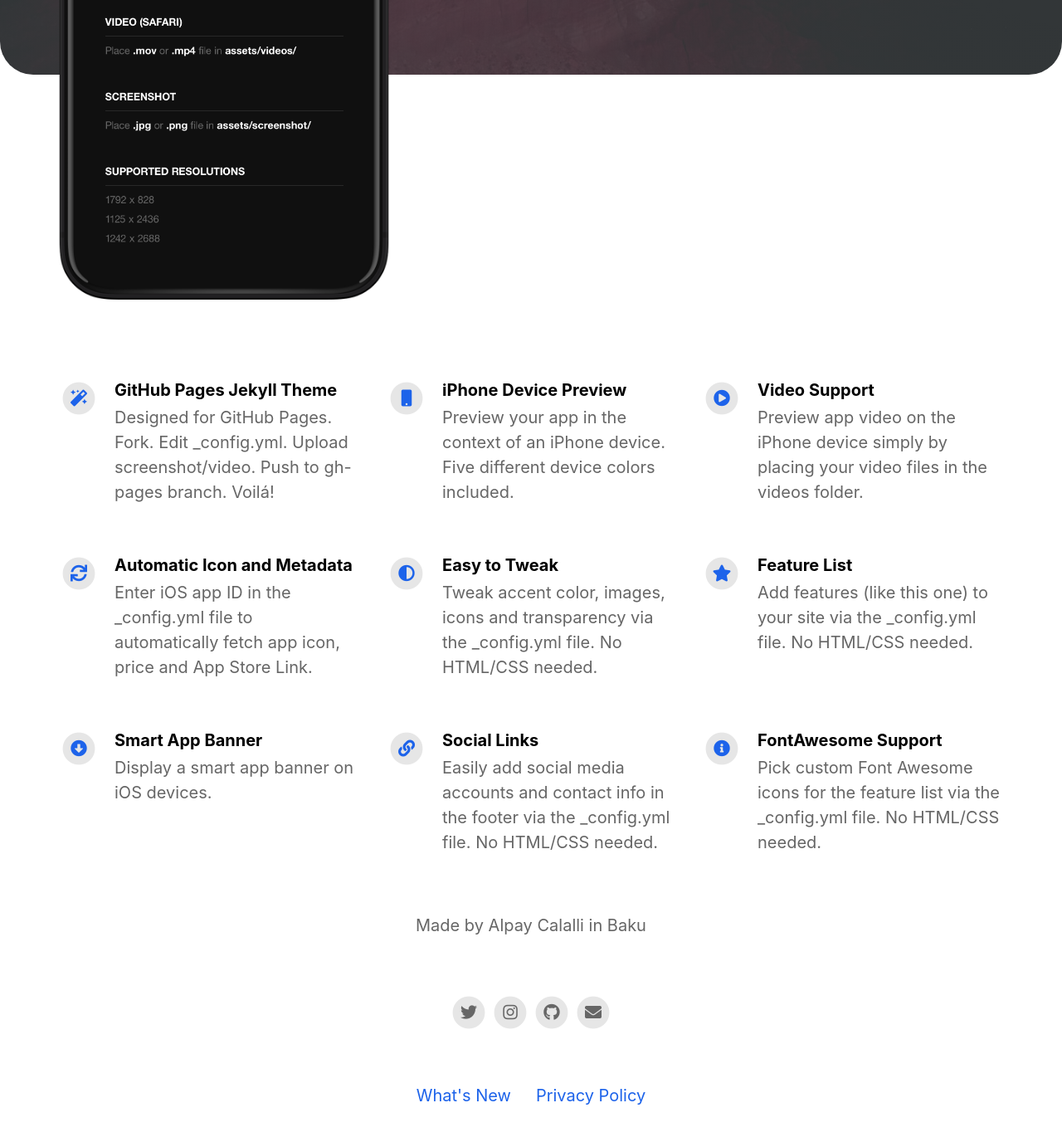
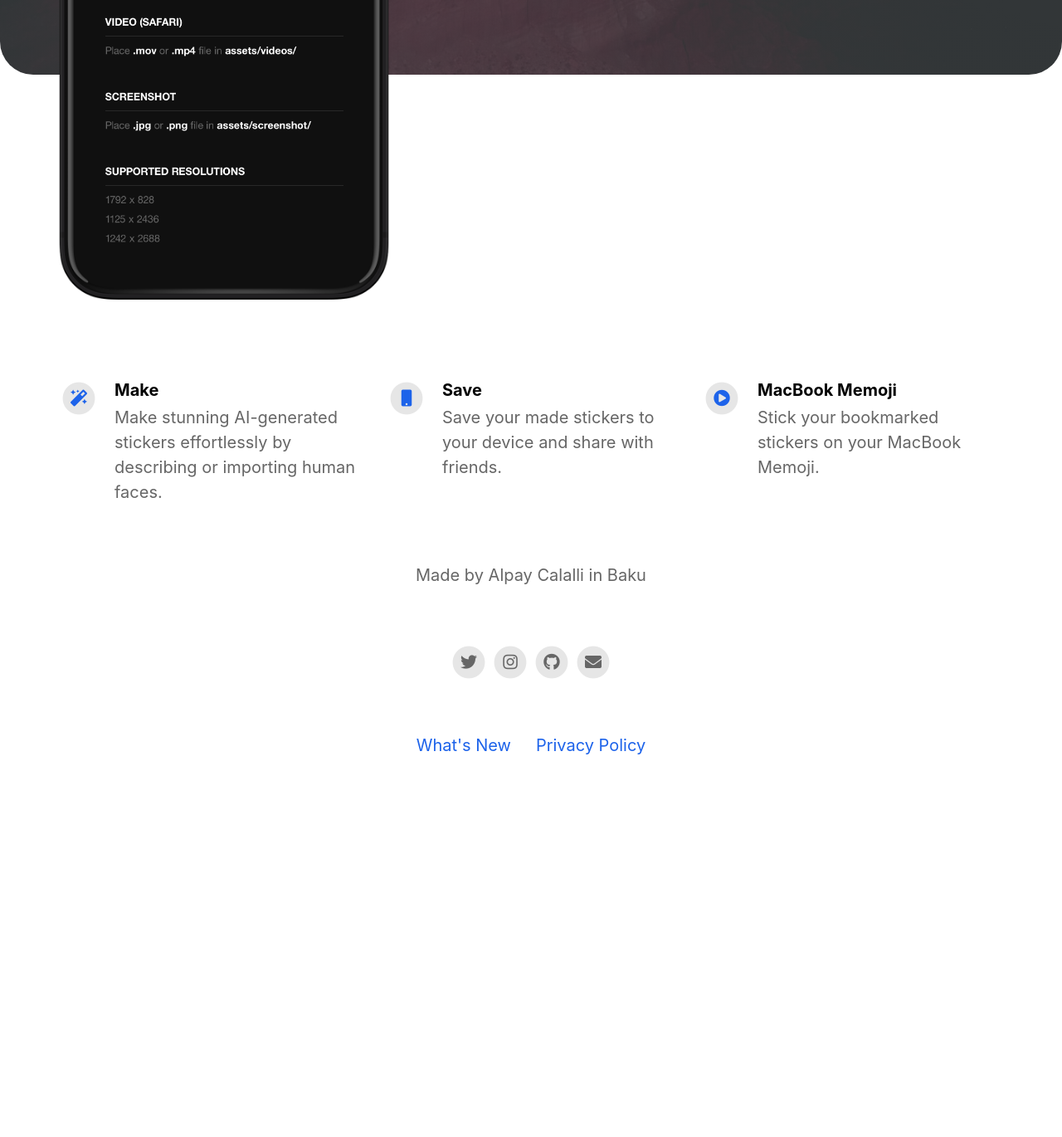
Before and after one commit to alpaycli/MemojiStickerLandingPage, a Jekyll site: the page built from index.html, in a window 1280 px wide and 1400 px high, scrolled down 624 px. Shown: the top 1370 px of the window at 83% size. Built offline with Jekyll 4.4.1, drawn with Linux system fonts in a browser that asks for light colours; nearby versions of some CDN libraries; after the commit the page ends 1602 px from its top, so only the background shows below that.

Commit message:
Update Feature List on _config.yml.

```diff
--- a/_config.yml
+++ b/_config.yml
@@ -36,45 +36,17 @@ mastodon_link                             :
 # Feature List                            Edit, add or remove features to be presented.
 features                                  :
 
-  - title                                 : GitHub Pages Jekyll Theme
-    description                           : Designed for GitHub Pages. Fork. Edit _config.yml. Upload screenshot/video. Push to gh-pages branch. Voilá!
+  - title                                 : Make
+    description                           : Make stunning AI-generated stickers effortlessly by describing or importing human faces.
     fontawesome_icon_name                 : magic
 
-  - title                                 : iPhone Device Preview
-    description                           : Preview your app in the context of an iPhone device. Five different device colors included.
+  - title                                 : Save
+    description                           : Save your made stickers to your device and share with friends.
     fontawesome_icon_name                 : mobile
 
-  - title                                 : Video Support
-    description                           : Preview app video on the iPhone device simply by placing your video files in the videos folder.
+  - title                                 : MacBook Memoji
+    description                           : Stick your bookmarked stickers on your MacBook Memoji.
     fontawesome_icon_name                 : play-circle
-
-  - title                                 : Automatic Icon and Metadata
-    description                           : Enter iOS app ID in the _config.yml file to automatically fetch app icon, price and App Store Link.
-    fontawesome_icon_name                 : sync
-
-  - title                                 : Easy to Tweak
-    description                           : Tweak accent color, images, icons and transparency via the _config.yml file. No HTML/CSS needed.
-    fontawesome_icon_name                 : adjust
-
-  - title                                 : Feature List
-    description                           : Add features (like this one) to your site via the _config.yml file. No HTML/CSS needed.
-    fontawesome_icon_name                 : star
-
-  - title                                 : Smart App Banner
-    description                           : Display a smart app banner on iOS devices.
-    fontawesome_icon_name                 : arrow-alt-circle-down
-
-  - title                                 : Social Links
-    description                           : Easily add social media accounts and contact info in the footer via the _config.yml file. No HTML/CSS needed.
-    fontawesome_icon_name                 : link
-
-  - title                                 : FontAwesome Support
-    description                           : Pick custom Font Awesome icons for the feature list via the _config.yml file. No HTML/CSS needed.
-    fontawesome_icon_name                 : info-circle
-
-  - title                                 : # New Feature Title
-    description                           : # New Feature Description
-    fontawesome_icon_name                 : # Enter Font Awesome icon name (e.g. star). Find icons on fontawesome.com/icons.
 
 
 
```
